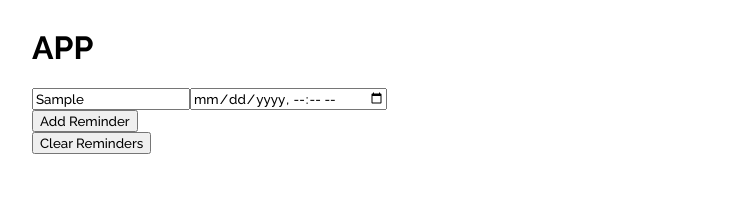
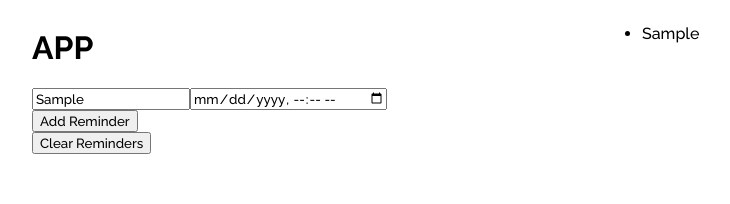
Before and after one commit to el8rbawy/Reminder-App, a React (Create React App) app: page / in a window 1280 px wide. Both pictures are taken after typing "Sample" into the empty fields and a click on the button "Add Reminder". Shown: the top 204 px of the page, without its empty margins (53-783 px from the left). Built offline with nearby package versions, Linux system fonts and the light colour scheme.

Commit message:
View all added

```diff
--- a/src/App.js
+++ b/src/App.js
@@ -1,5 +1,6 @@
 import React, { Component } from 'react';
 import Inputs from './components/inputs';
+import View from './components/view';
 
 class App extends Component {
    render() {
@@ -11,6 +12,9 @@ class App extends Component {
                   <Inputs />
                   <button>Clear Reminders</button>
                </div>
+               <div className="col-6">
+                  <View />
+               </div>
             </div>
          </div>
       )
--- /dev/null
+++ b/src/components/view/index.js
@@ -0,0 +1,22 @@
+import React from 'react';
+import { connect } from 'react-redux';
+
+const View = (props) => {
+
+   let mapReminders = props.reminder.map(item => (
+      <li key={ item.id }>
+         <span>{ item.text }</span>
+         <span>{ item.date }</span>
+      </li>
+   ))
+
+   return (
+      <ul>
+         { mapReminders }
+      </ul>
+   )
+}
+
+const mapStateToProps = (state) => ({reminder: state})
+
+export default connect(mapStateToProps)(View);
--- a/src/reducers/index.js
+++ b/src/reducers/index.js
@@ -1,7 +1,7 @@
 import { ADD_REMINDER } from '../types'
 
 const reminders = (state = [], action) => {
-   let save = [];
+   let save = null;
 
    if (action.type === ADD_REMINDER) {
       save = [...state, {
@@ -11,7 +11,8 @@ const reminders = (state = [], action) => {
       }]
 
       return save;
-   }
+
+   } else {return state;}
 
 }
 
```
